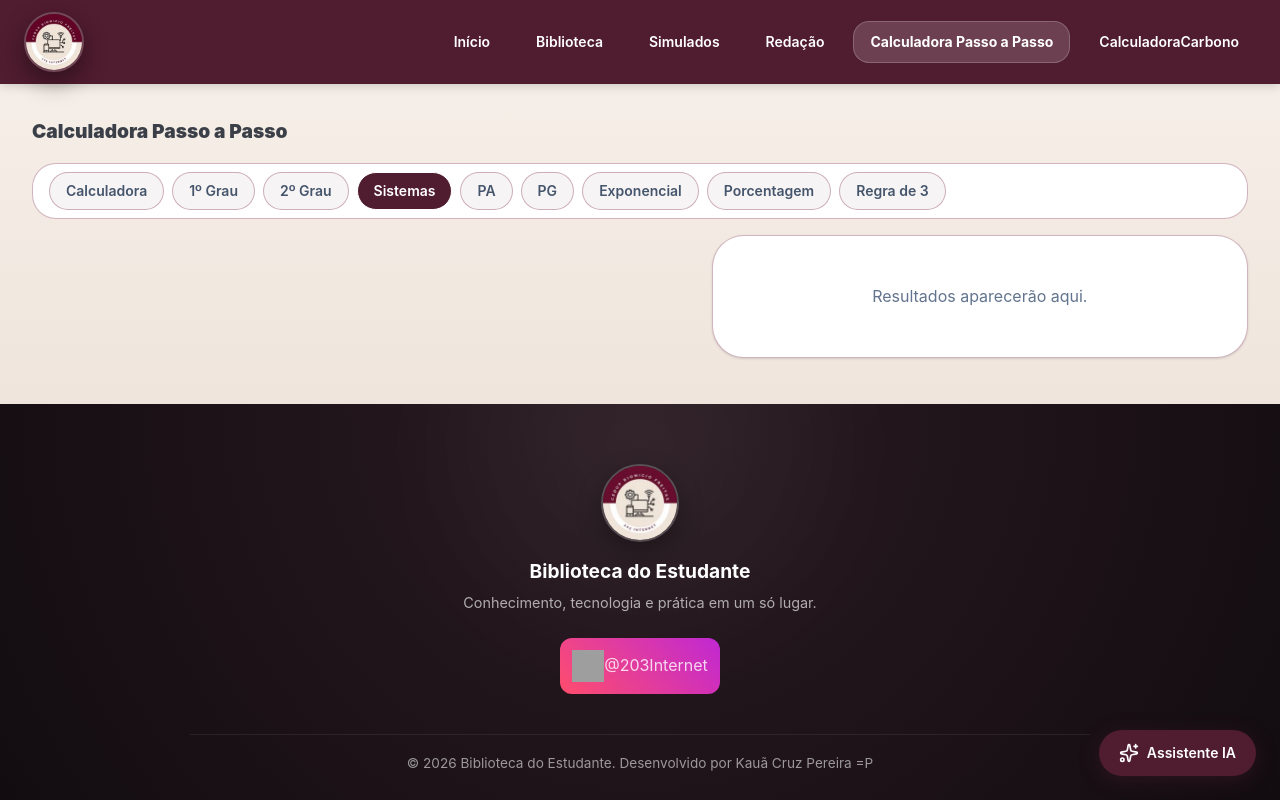
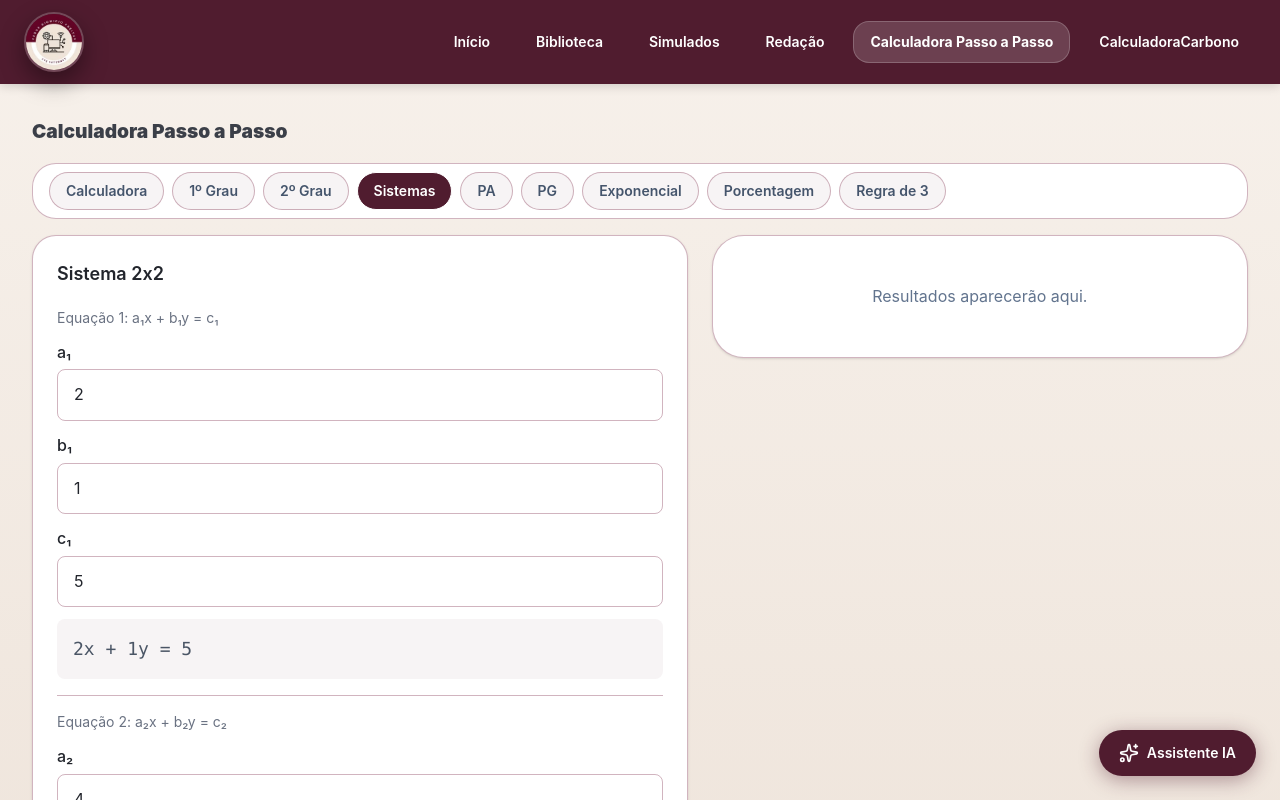
Before and after one commit to KauaCruzPereira/BibliotecaDoEstudante, a React (Vite) app: page /step-calculator in a window 1280 px wide. Both pictures are taken after a click on the button "Sistemas". Shown: the top 800 px of the page. Built offline with nearby package versions, Linux system fonts and the light colour scheme; grey boxes are pictures that could not be loaded.

Commit message:
feat - SystemsCalculator component

```diff
--- /dev/null
+++ b/src/components/CalculatorSteps/SystemsCalculator/index.tsx
@@ -0,0 +1,199 @@
+import { useMemo, useState } from "react";
+
+import { solveSistema, SolverResult } from "../../../utils/solvers/solver";
+
+type SystemsCalculatorProps = {
+  onResultChange?: (result: SolverResult | null) => void;
+};
+
+export const SystemsCalculator = ({
+  onResultChange,
+}: SystemsCalculatorProps) => {
+  const [a1, setA1] = useState("2");
+  const [b1, setB1] = useState("1");
+  const [c1, setC1] = useState("5");
+
+  const preview1 = useMemo(() => {
+    const av = parseFloat(a1);
+    const bv = parseFloat(b1);
+    const cv = parseFloat(c1);
+
+    const aStr = !isNaN(av) ? `${av}` : "a₁";
+
+    const bStr = !isNaN(bv)
+      ? bv < 0
+        ? `- ${Math.abs(bv)}`
+        : `+ ${bv}`
+      : "+ b₁";
+
+    const cStr = !isNaN(cv) ? `${cv}` : "c₁";
+
+    return `${aStr}x ${bStr}y = ${cStr}`;
+  }, [a1, b1, c1]);
+
+  const [a2, setA2] = useState("4");
+  const [b2, setB2] = useState("-1");
+  const [c2, setC2] = useState("3");
+
+  const preview2 = useMemo(() => {
+    const av = parseFloat(a2);
+    const bv = parseFloat(b2);
+    const cv = parseFloat(c2);
+
+    const aStr = !isNaN(av) ? `${av}` : "a₂";
+
+    const bStr = !isNaN(bv)
+      ? bv < 0
+        ? `- ${Math.abs(bv)}`
+        : `+ ${bv}`
+      : "+ b₂";
+
+    const cStr = !isNaN(cv) ? `${cv}` : "c₂";
+
+    return `${aStr}x ${bStr}y = ${cStr}`;
+  }, [a2, b2, c2]);
+
+  const clearResult = () => {
+    onResultChange?.(null);
+  };
+
+  const handleSolve = () => {
+    const result = solveSistema(
+      parseFloat(a1),
+      parseFloat(b1),
+      parseFloat(c1),
+      parseFloat(a2),
+      parseFloat(b2),
+      parseFloat(c2),
+    );
+
+    onResultChange?.(result);
+  };
+
+  return (
+    <div className="w-full rounded-3xl bg-white shadow border border-[var(--wine-border)] p-6 flex flex-col gap-5">
+      <h2 className="text-lg font-semibold">Sistema 2x2</h2>
+
+      <div className="flex flex-col gap-4">
+        <div>
+          <p className="text-sm text-gray-500 mb-3">
+            Equação 1: a₁x + b₁y = c₁
+          </p>
+
+          <div className="flex flex-col gap-3">
+            <div>
+              <label className="block mb-1 font-medium">a₁</label>
+
+              <input
+                type="number"
+                value={a1}
+                onChange={(e) => {
+                  setA1(e.target.value);
+                  clearResult();
+                }}
+                className="w-full rounded-lg border border-[var(--wine-border)] px-4 py-3 outline-none focus:ring-2 focus:ring-[var(--wine)]"
+              />
+            </div>
+
+            <div>
+              <label className="block mb-1 font-medium">b₁</label>
+
+              <input
+                type="number"
+                value={b1}
+                onChange={(e) => {
+                  setB1(e.target.value);
+                  clearResult();
+                }}
+                className="w-full rounded-lg border border-[var(--wine-border)] px-4 py-3 outline-none focus:ring-2 focus:ring-[var(--wine)]"
+              />
+            </div>
+
+            <div>
+              <label className="block mb-1 font-medium">c₁</label>
+
+              <input
+                type="number"
+                value={c1}
+                onChange={(e) => {
+                  setC1(e.target.value);
+                  clearResult();
+                }}
+                className="w-full rounded-lg border border-[var(--wine-border)] px-4 py-3 outline-none focus:ring-2 focus:ring-[var(--wine)]"
+              />
+            </div>
+            <div className="rounded-lg bg-[var(--wine-muted)] p-4">
+              <span className="font-mono text-lg text-gray-600">
+                {preview1}
+              </span>
+            </div>
+          </div>
+        </div>
+
+        <hr className="border-[var(--wine-border)]" />
+
+        <div>
+          <p className="text-sm text-gray-500 mb-3">
+            Equação 2: a₂x + b₂y = c₂
+          </p>
+
+          <div className="flex flex-col gap-3">
+            <div>
+              <label className="block mb-1 font-medium">a₂</label>
+
+              <input
+                type="number"
+                value={a2}
+                onChange={(e) => {
+                  setA2(e.target.value);
+                  clearResult();
+                }}
+                className="w-full rounded-lg border border-[var(--wine-border)] px-4 py-3 outline-none focus:ring-2 focus:ring-[var(--wine)]"
+              />
+            </div>
+
+            <div>
+              <label className="block mb-1 font-medium">b₂</label>
+
+              <input
+                type="number"
+                value={b2}
+                onChange={(e) => {
+                  setB2(e.target.value);
+                  clearResult();
+                }}
+                className="w-full rounded-lg border border-[var(--wine-border)] px-4 py-3 outline-none focus:ring-2 focus:ring-[var(--wine)]"
+              />
+            </div>
+
+            <div>
+              <label className="block mb-1 font-medium">c₂</label>
+
+              <input
+                type="number"
+                value={c2}
+                onChange={(e) => {
+                  setC2(e.target.value);
+                  clearResult();
+                }}
+                className="w-full rounded-lg border border-[var(--wine-border)] px-4 py-3 outline-none focus:ring-2 focus:ring-[var(--wine)]"
+              />
+            </div>
+            <div className="rounded-lg bg-[var(--wine-muted)] p-4">
+              <span className="font-mono text-lg text-gray-600">
+                {preview2}
+              </span>
+            </div>
+          </div>
+        </div>
+      </div>
+
+      <button
+        onClick={handleSolve}
+        className="bg-[var(--wine)] hover:bg-[var(--wine-dark)] text-white rounded-lg py-3 font-semibold transition cursor-pointer"
+      >
+        Resolver
+      </button>
+    </div>
+  );
+};
--- a/src/pages/stepCalculator/index.tsx
+++ b/src/pages/stepCalculator/index.tsx
@@ -1,36 +1,51 @@
 import { useState } from "react";
+import { CalculatorSelector } from "../../components/CalculatorSelector";
 import { BasicCalculator } from "../../components/CalculatorSteps/BasicCalculator";
+import { FirstDegreeCalculator } from "../../components/CalculatorSteps/FirstDegreeCalculator";
 import { ResultBox } from "../../components/Results/Box";
 import { ResultsText } from "../../components/Results/Text";
-import { CalculatorSelector } from "../../components/CalculatorSelector";
+import { CalculatorTypes } from "../../types/calculators.type";
 import { SolverResult } from "../../utils/solvers/solver";
-import { CalculatorTypes } from "../../types/calculators.type";
-
+import { SecondDegreeCalculator } from "../../components/CalculatorSteps/SecondDegreeCalculator";
+import { SystemsCalculator } from "../../components/CalculatorSteps/SystemsCalculator";
+import { APCalculator } from "../../components/CalculatorSteps/APcalculator";
+import { GPCalculator } from "../../components/CalculatorSteps/GPcalculator";
+import { ExponentialCalculator } from "../../components/CalculatorSteps/ExponentialCalculator";
+import { PercentageCalculator } from "../../components/CalculatorSteps/PercentageCalculator";
+import { RuleOfThreeCalculator } from "../../components/CalculatorSteps/RuleOfThreeCalculator";
 
 export const StepCalculator = () => {
   const [calculatorType, setCalculatorType] =
     useState<CalculatorTypes>("basica");
   const [result, setResult] = useState<SolverResult | null>(null);
 
+  const handleSetCalculatorType = (type: CalculatorTypes) => {
+    setCalculatorType(type);
+    setResult(null);
+  };
+
   const calculators = {
     basica: <BasicCalculator onResultChange={setResult} />,
-    /*     primeiroG: <FirstDegreeCalculator />,
-    segundoG: <SecondDegreeCalculator />,
-    sistemas: <SystemsCalculator />,
-    pa: <PACalculator />,
-    pg: <PGCalculator />,
-    exponencial: <ExponentialCalculator />,
-    porcentagem: <PercentageCalculator />,
-    regra3: <RuleOfThreeCalculator />, */
+    primeiroG: <FirstDegreeCalculator onResultChange={setResult} />,
+    segundoG: <SecondDegreeCalculator onResultChange={setResult} />,
+    sistemas: <SystemsCalculator onResultChange={setResult} />,
+    pa: <APCalculator onResultChange={setResult} />,
+    pg: <GPCalculator onResultChange={setResult} />,
+    exponencial: <ExponentialCalculator onResultChange={setResult} />,
+    porcentagem: <PercentageCalculator onResultChange={setResult} />,
+    regra3: <RuleOfThreeCalculator onResultChange={setResult} />,
   };
 
   return (
-    <main className="px-2 py-4 sm:p-6 lg:p-8">
+    <main className="px-2 py-4 sm:p-6 lg:p-8 mb-40">
       <h1 className="text-[#3b3f48] font-black text-[clamp(1.0rem,1.5vw,2rem)]">
         Calculadora Passo a Passo
       </h1>
 
-      <CalculatorSelector active={calculatorType} onChange={setCalculatorType} />
+      <CalculatorSelector
+        active={calculatorType}
+        onChange={handleSetCalculatorType}
+      />
 
       <div className="flex flex-col lg:flex-row gap-6 w-full">
         <div className="w-full lg:basis-[55%] lg:max-w-[55%]">
```
